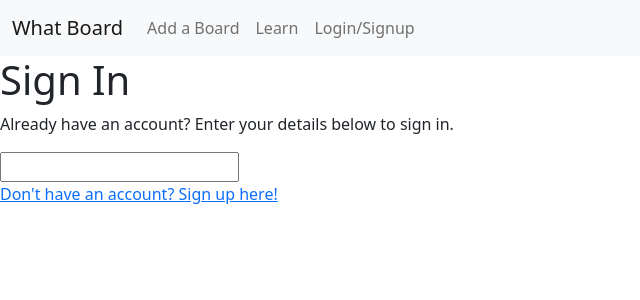
After one commit to lck3nny/WhatSnow, a Flask app: template templates/login.html in a window 1280 px wide. The commit adds this page. Shown: the top 300 px of the page, without its empty margins (0-640 px from the left). Run offline with Flask 2, Linux system fonts and the light colour scheme; the template is opened without the code that fills it, so the values that code supplies are empty; parts of the project's set-up code (start-up, migrations or seed data) failed here and were passed over.

Commit message:
Added basic navigation and page templates

```diff
--- a/__init__.py
+++ b/__init__.py
@@ -1,5 +1,8 @@
 from flask import Flask, request, send_from_directory
 from .handlers.public.home import HomePageHandler
+from .handlers.public.accounts import LoginHandler, SignupHandler, AccountHandler
+from .handlers.public.imports import NewImportHandler
+from .handlers.public.learning import LearningHandler
 
 __author__ = 'liamkenny'
 
@@ -11,6 +14,11 @@ if __name__ == '__main__':
 # Define public routes
 # --------------------------------------------------
 app.add_url_rule(rule='/', view_func=HomePageHandler.as_view('home'), methods=['GET'])
+app.add_url_rule(rule='/login/', view_func=LoginHandler.as_view('login'), methods=['GET', 'POST'])
+app.add_url_rule(rule='/signup/', view_func=SignupHandler.as_view('signup'), methods=['GET', 'POST'])
+app.add_url_rule(rule='/account/', view_func=AccountHandler.as_view('account'), methods=['GET'])
+app.add_url_rule(rule='/import/', view_func=NewImportHandler.as_view('new_import'), methods=['GET'])
+app.add_url_rule(rule='/learn/', view_func=LearningHandler.as_view('learning'), methods=['GET'])
 
 # Define static routes
 # --------------------------------------------------
--- a/templates/base.html
+++ b/templates/base.html
@@ -8,15 +8,24 @@
     </head>
     <nav class="navbar navbar-expand-lg bg-light">
         <div class="container-fluid">
-            <a class="navbar-brand" href="#">What Board</a>
+            <a class="navbar-brand" href="/">What Board</a>
             <button class="navbar-toggler" type="button" data-bs-toggle="collapse" data-bs-target="#navbarNavAltMarkup" aria-controls="navbarNavAltMarkup" aria-expanded="false" aria-label="Toggle navigation">
             <span class="navbar-toggler-icon"></span>
             </button>
             <div class="collapse navbar-collapse" id="navbarNavAltMarkup">
             <div class="navbar-nav">
-                <a class="nav-link" href="#">Features</a>
-                <a class="nav-link" href="#">Pricing</a>
-                <a class="nav-link disabled">Disabled</a>
+                <a class="nav-link" href="/import">Add a Board</a>
+                <a class="nav-link" href="/learn">Learn</a>
+                <a class="nav-link" href="/login">Login/Signup</a>
+                <a class="nav-link" href="/account" hidden>Account</a>
+                <a class="nav-link dropdown-toggle" href="/account" role="button" data-bs-toggle="dropdown" aria-expanded="false" hidden>
+                    Account
+                  </a>
+                  <ul class="dropdown-menu">
+                    <li><a class="dropdown-item" href="/account">My Account</a></li>
+                    <li><a class="dropdown-item" href="/account/quiver">My Quiver</a></li>
+                    <li><a class="dropdown-item" href="/logout">Logout</a></li>
+                  </ul>
             </div>
             </div>
         </div>
--- /dev/null
+++ b/templates/login.html
@@ -0,0 +1,10 @@
+{% extends "base.html" %}
+{% block title %}Log In{% endblock %}
+{% block top_content %}
+<div id="login_banner">
+    <h1>Sign In</h1>
+    <p>Already have an account? Enter your details below to sign in.</p>
+    <input>
+    <a href="/signup"><p>Don't have an account? Sign up here!</p></a>
+</div>
+{% endblock %}
```
Also changed, not shown: handlers/public/accounts.py (added, +16 -0 lines), handlers/public/imports.py (added, +8 -0 lines), handlers/public/learning.py (added, +8 -0 lines), templates/account.html (added, +8 -0 lines), templates/signup.html (added, +10 -0 lines).
